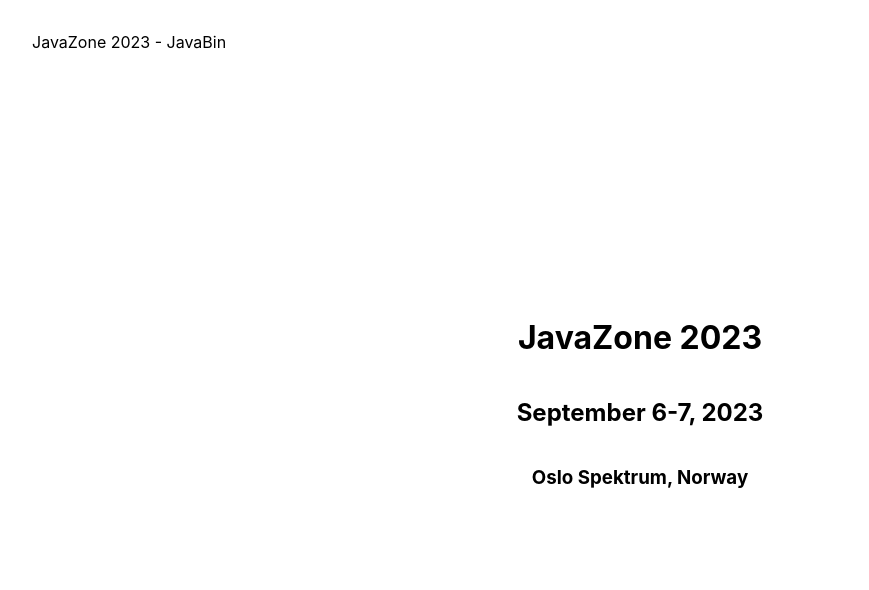
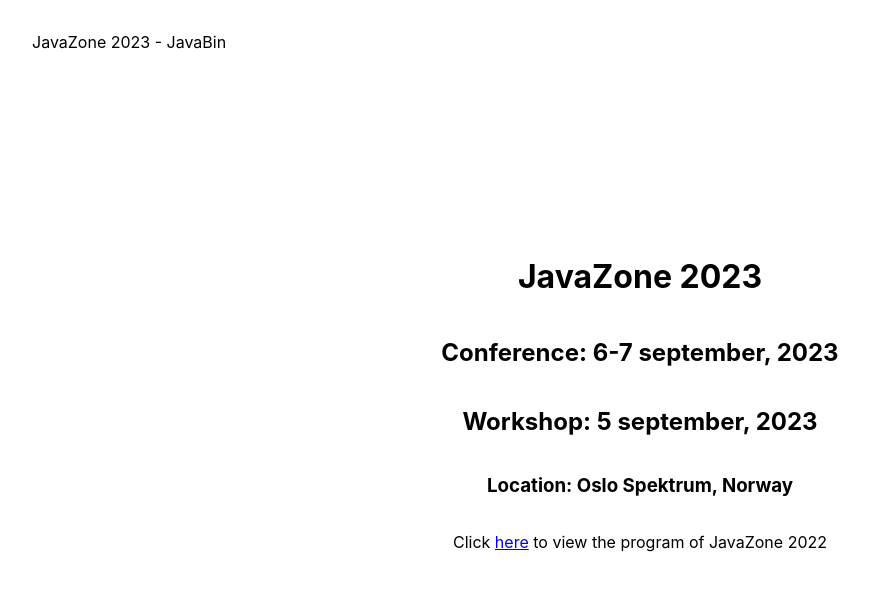
Before and after one commit to javaBin/2023.javazone.no, a Next.js app: page / in a window 1280 px wide. Shown: the top 590 px of the page, without its empty margins (0-869 px from the left). Built offline with nearby package versions, Linux system fonts and the light colour scheme.

Commit message:
Oppdater forsiden med informasjon om workshop dato og link til fjorårets program

```diff
--- a/app/footer.module.css
+++ b/app/footer.module.css
@@ -7,3 +7,8 @@
   display: grid;
   color: white;
 }
+
+.footer a {
+  text-decoration: none;
+  color: inherit;
+}
--- a/app/page.tsx
+++ b/app/page.tsx
@@ -1,11 +1,16 @@
 import styles from "./page.module.css"
+import Link from 'next/link'
 
 export default function Home() {
   return (
     <main className={styles.main}>
       <h1>JavaZone 2023</h1>
-      <h2>September 6-7, 2023</h2>
-      <h3>Oslo Spektrum, Norway</h3>
+      <h2>Conference: 6-7 september, 2023</h2>
+      <h2>Workshop: 5 september, 2023</h2>
+      <h3>Location: Oslo Spektrum, Norway</h3>
+      <aside>
+        <p>Click <Link href="https://2022.javazone.no/#/program">here</Link> to view the program of JavaZone 2022</p>
+      </aside>
     </main>
   )
 }
--- a/styles/globals.css
+++ b/styles/globals.css
@@ -7,15 +7,9 @@
     Fira Sans, Droid Sans, Helvetica Neue, sans-serif;
 }
 
-a {
-  color: inherit;
-  text-decoration: none;
-}
-
 * {
   box-sizing: border-box;
   --banner_bakgrunn: rgba(255, 255, 255, 0.15);
-
 }
 
 @media (prefers-color-scheme: dark) {
```
